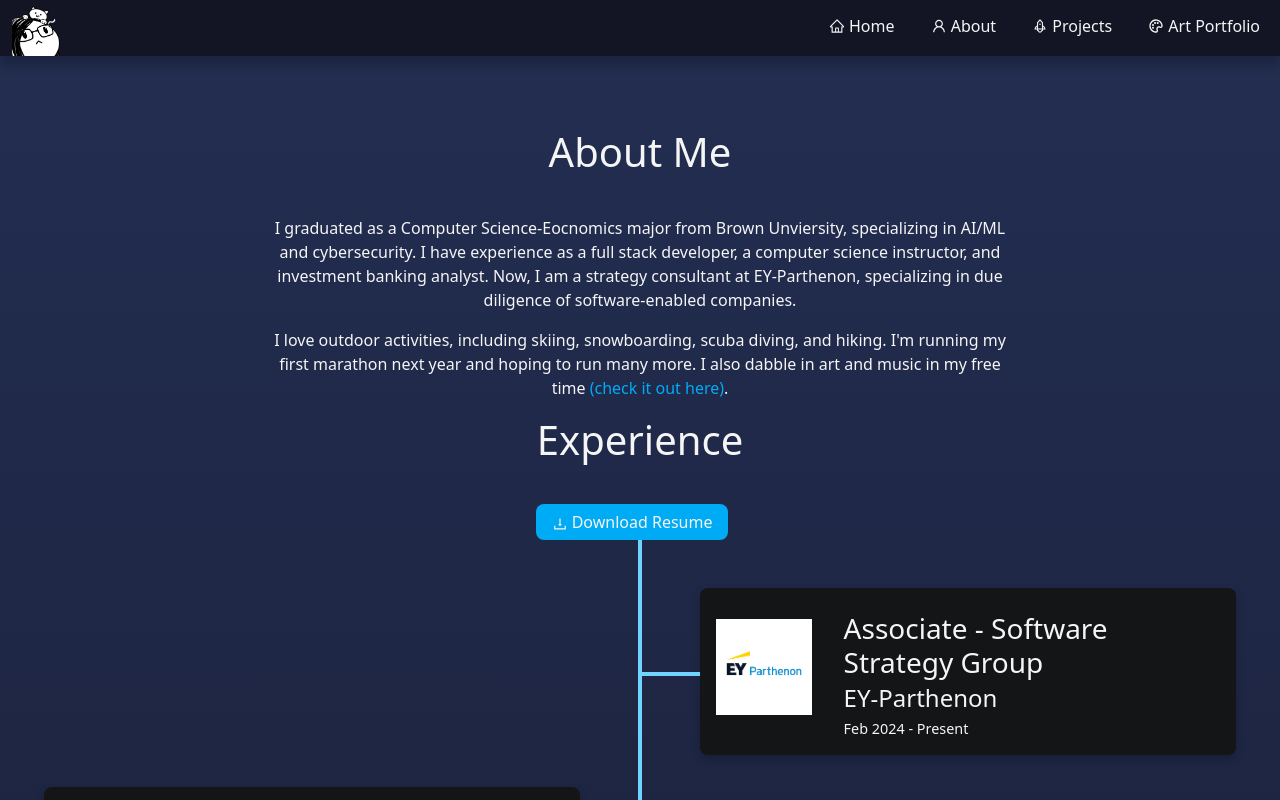
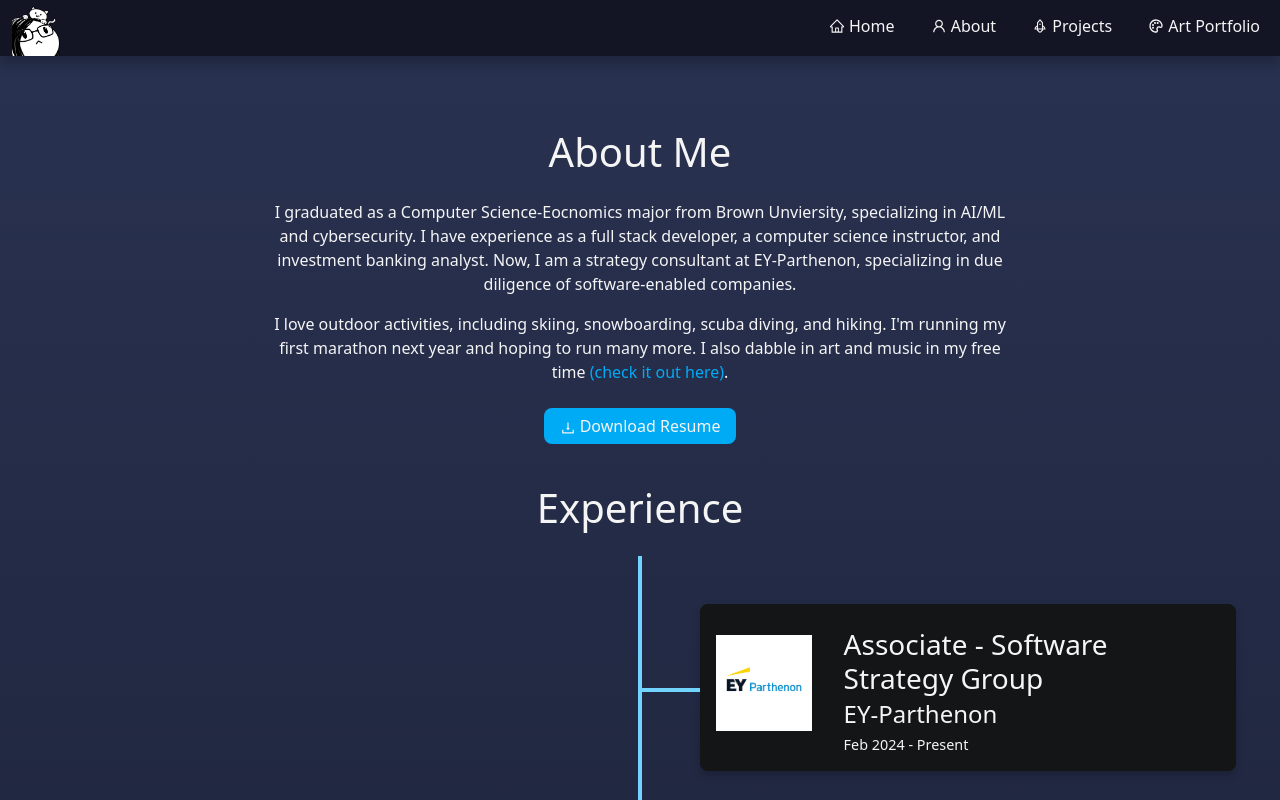
Before and after one commit to sophiatu2/sophiatu2.github.io, a React (Create React App) app: page /about in a window 1280 px wide. Shown: the top 800 px of the page. Built offline with nearby package versions, Linux system fonts and the light colour scheme.

Commit message:
Minor button adjustments

```diff
--- a/src/App.css
+++ b/src/App.css
@@ -13,7 +13,7 @@ body {
 h1 {
   color: var(--text);
   font-size: 3rem;
-  padding-bottom: 2rem;
+  padding-bottom: 1rem;
 }
 
 h2 {
@@ -71,7 +71,7 @@ a:active {
   line-height: 20px;
   outline: none;
   padding: 0.5rem 1rem;
-  margin-right: 1rem;
+  margin: 0.5rem;
   text-align: center;
   text-decoration: none;
   transition: color 100ms;
@@ -89,7 +89,7 @@ a:active {
 }
 
 .navbar {
-  background-color: var(--darkbg);
+  background-color: var(--navbar);
   transition: all 0.3s ease-out 0s;
   box-shadow: 0px 10px 10px 0px var(--shadow);
   backdrop-filter: blur(15px);
@@ -534,6 +534,7 @@ a:active {
 
 .about-section {
   padding: 0 20vw;
+  margin-bottom: 2rem;
   align-items: center;
   justify-content: center;
 }
--- a/src/components/About.js
+++ b/src/components/About.js
@@ -29,12 +29,12 @@ function About() {
           </Link>
           .
         </p>
+        <button className="custom-button" href={pdf} download>
+          <AiOutlineDownload />
+          &nbsp;Download Resume
+        </button>
       </div>
       <h1>Experience</h1>
-      <button className="custom-button" href={pdf} download>
-        <AiOutlineDownload />
-        &nbsp;Download Resume
-      </button>
       <Timeline />
       <div className="timeline-brown">
         <div className="timeline-content">
--- a/src/index.css
+++ b/src/index.css
@@ -1,6 +1,7 @@
 :root {
-  --bg: #232e52;
+  --bg: #293251;
   --darkbg: #131525;
+  --navbar: #131525;
   --black: #131516;
   --highlight: #70d4ff;
   --pop: #00abf5;
```
